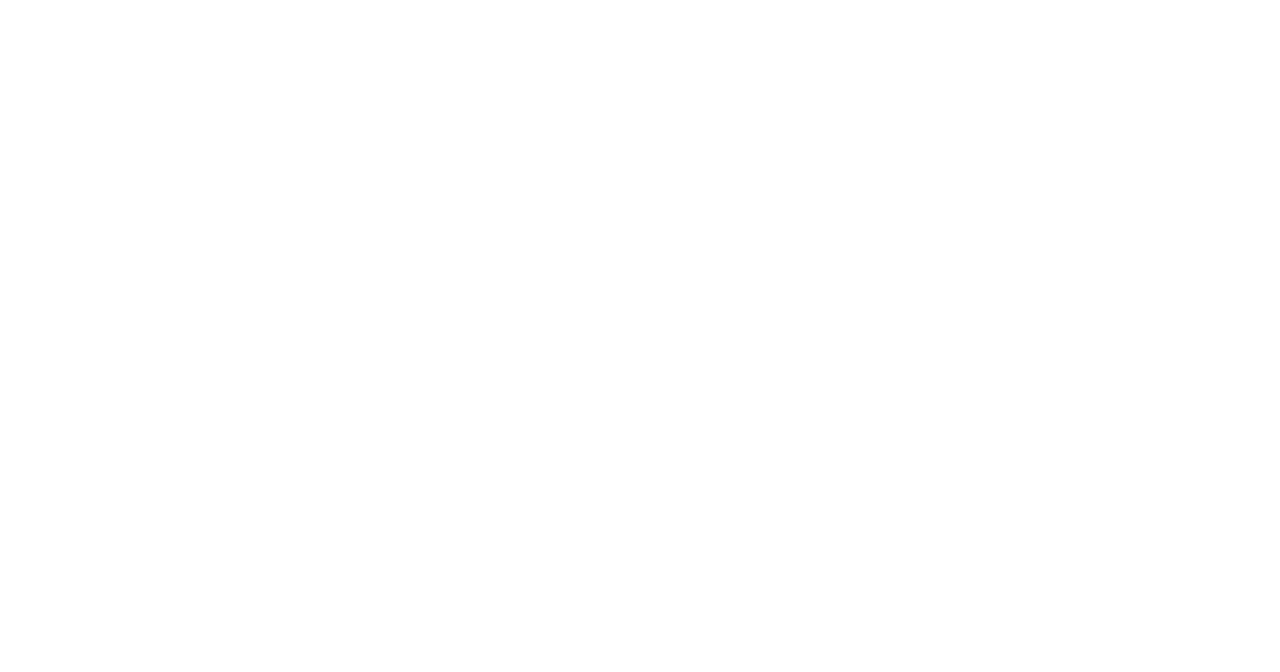
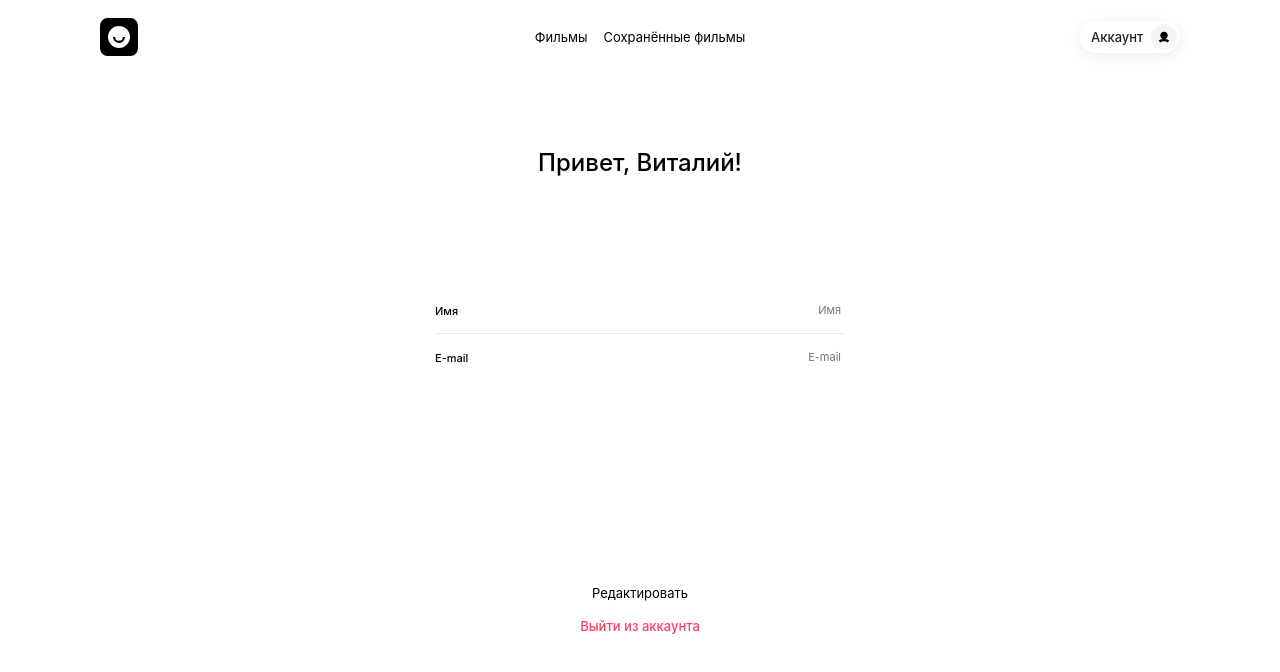
Before and after one commit to andpigge/movies-explorer-frontend, a React app: page /profile in a window 1280 px wide. Built offline with nearby package versions, Linux system fonts and the light colour scheme; a web font is replaced by a local one.

Commit message:
feat/Реализовал компонент profile

```diff
--- a/src/components/App.js
+++ b/src/components/App.js
@@ -6,6 +6,7 @@ import './app.css';
 import Main from './main/Main';
 import Movies from './movies/Movies';
 import SavedMovies from './saved-movies/SavedMovies';
+import Profile from './profile/Profile';
 
 // Контекст
 import { MovieListContext } from '../context/movieListContext';
@@ -29,6 +30,9 @@ function App() {
           <Route path='/saved-movies'>
             <SavedMovies />
           </Route>
+          <Route path='/profile' >
+            <Profile />
+          </Route>
         </Switch>
       </SaveMovieListContext.Provider>
     </MovieListContext.Provider>
--- a/src/components/header/Header.js
+++ b/src/components/header/Header.js
@@ -1,12 +1,12 @@
 import React from 'react';
-import { Link } from 'react-router-dom';
+import { Link, useRouteMatch } from 'react-router-dom';
 import './header.css';
 
 // Картинка
 import logo from '../../images/svg/logo-icon.svg';
 
 // Компоненты
-// import AuthLink from './auth-link/AuthLink';
+import AuthLink from './auth-link/AuthLink';
 import ProfileLink from './profile-link/ProfileLink';
 import Navigation from './navigation/Navigation';
 import MobuleMenu from './mobule-menu/MobuleMenu';
@@ -21,6 +21,8 @@ import {
 } from '../../utils/constants';
 
 function Header() {
+  const { url } = useRouteMatch();
+
   // Принимает минимальную ширину экрана для мобильной версии
   const isMobuleMenu = useMobuleMenu(769);
 
@@ -42,14 +44,22 @@ function Header() {
     }
   };
 
+  const checkUrl = () => {
+    if (url === '/') {
+      return (
+        <AuthLink />
+      )
+    }
+    return setMenuDisplay();
+  }
+
   return (
       <header className='header page__margin-auto'>
         <Link to='/' className='header__link-logo' >
           <img src={ logo } alt='Логотип' className='header__logo' />
         </Link>
-        {/* <AuthLink /> */}
         {
-          setMenuDisplay()
+          checkUrl()
         }
       </header>
   );
--- a/src/components/header/header.css
+++ b/src/components/header/header.css
@@ -1,10 +1,11 @@
 .header {
-  max-width: 1200px;
+  max-width: 1140px;
   padding: 18px 30px;
   display: flex;
   align-items: center;
   justify-content: space-between;
-  min-height: 43px;
+  max-height: 74px;
+  box-sizing: border-box;
 }
 
 .header__link-logo {
--- a/src/components/header/profile-link/ProfileLink.js
+++ b/src/components/header/profile-link/ProfileLink.js
@@ -8,7 +8,7 @@ function ProfileLink({ activeMenu }) {
   'header__profile-link';
 
   return (
-    <Link to='/' className={ headerProfileLink } >
+    <Link to='/profile' className={ headerProfileLink } >
       Аккаунт
       <span className='header__profile-link-icon'></span>
     </Link>
--- a/src/components/profile/Profile.js
+++ b/src/components/profile/Profile.js
@@ -1,11 +1,32 @@
 import React from 'react';
 import './profile.css';
 
+// Компоненты
+import Header from '../header/Header';
+import InputProfile from './input-profile/InputProfile';
+import ButtonProfile from './button-profile/ButtonProfile';
+import LinkProfile from './link-profile/LinkProfile';
+
 function Profile() {
   return (
-    <h1>
-      Profile
-    </h1>
+    <>
+      <Header />
+      <main className='profile'>
+        <section className='user-profile profile_margin_center'>
+          <div className='user-profile__container'>
+            <h1 className='user-profile__title'>
+              Привет, Виталий!
+            </h1>
+            <form className='user-profile__form' name='profile'>
+              <InputProfile name={ 'nameInput' } text={ 'Имя' } />
+              <InputProfile name={ 'emailInput' } text={ 'E-mail' } />
+              <ButtonProfile />
+            </form>
+            <LinkProfile />
+          </div>
+        </section>
+      </main>
+    </>
   );
 }
 
--- /dev/null
+++ b/src/components/profile/button-profile/ButtonProfile.js
@@ -0,0 +1,12 @@
+import React from 'react';
+import './buttonProfile.css';
+
+function ButtonProfile() {
+  return (
+    <button type='submit' className='user-profile__submit'>
+      Редактировать
+    </button>
+  );
+}
+
+export default ButtonProfile;
--- /dev/null
+++ b/src/components/profile/button-profile/buttonProfile.css
@@ -0,0 +1,18 @@
+.user-profile__submit {
+  width: 100%;
+  border: none;
+  background-color: inherit;
+
+  font-family: Inter;
+  font-weight: 400;
+  font-size: 13px;
+  line-height: 16px;
+  cursor: pointer;
+}
+
+@media screen and (max-width: 321px) {
+  .user-profile__submit {
+    font-size: 12px;
+    line-height: 15px;
+  }
+}
--- /dev/null
+++ b/src/components/profile/input-profile/InputProfile.js
@@ -0,0 +1,22 @@
+import React from 'react';
+import './inputProfile.css';
+
+function InputProfile({ name, text }) {
+  return (
+    <>
+      <label className='user-profile__label'>
+        { text }
+        <input
+          type='text'
+          required
+          name={ name }
+          placeholder={ text }
+          className='user-profile__field-text'
+        />
+      </label>
+      <span className='user-profile__line'></span>
+    </>
+  );
+}
+
+export default InputProfile;
--- /dev/null
+++ b/src/components/profile/input-profile/inputProfile.css
@@ -0,0 +1,65 @@
+.user-profile__label {
+  max-width: 410px;
+  width: 100%;
+  display: flex;
+  justify-content: space-between;
+  margin-bottom: 10px;
+
+  font-family: Inter;
+  font-weight: 500;
+  font-size: 11px;
+  line-height: 13px;
+  color: black;
+  align-items: center;
+}
+
+.user-profile__label:last-of-type {
+  margin-bottom: 0px;
+  margin-bottom: 214px;
+}
+
+.user-profile__field-text {
+  max-width: 122px;
+  width: 100%;
+  padding: 4px 4px 6px;
+
+  border: none;
+  background-color: inherit;
+
+  font-family: Inter;
+  font-weight: 400;
+  font-size: 11px;
+  line-height: 13px;
+  color: black;
+  text-align: right;
+}
+
+.user-profile__line {
+  display: block;
+  width: 100%;
+  height: 1px;
+  background-color: #E8E8E8;
+  margin-bottom: 13px;
+}
+
+.user-profile__line:last-of-type {
+  display: none;
+}
+
+@media screen and (max-width: 769px) {
+  .user-profile__label:last-of-type {
+    margin-bottom: 204px;
+  }
+}
+
+@media screen and (max-width: 481px) {
+  .user-profile__label:last-of-type {
+    margin-bottom: 373px;
+  }
+}
+
+@media screen and (max-width: 321px) {
+  .user-profile__field-text {
+    max-width: 120px;
+  }
+}
--- /dev/null
+++ b/src/components/profile/link-profile/LinkProfile.js
@@ -0,0 +1,13 @@
+import React from 'react';
+import { Link } from 'react-router-dom';
+import './linkProfile.css';
+
+function LinkProfile() {
+  return (
+    <Link to='/signin' className='user-profile__link'>
+      Выйти из аккаунта
+    </Link>
+  );
+}
+
+export default LinkProfile;
--- /dev/null
+++ b/src/components/profile/link-profile/linkProfile.css
@@ -0,0 +1,17 @@
+.user-profile__link {
+  display: block;
+  font-family: Inter;
+  font-weight: 500;
+  font-size: 13px;
+  line-height: 16px;
+  color: #FF4062;
+  text-align: center;
+  text-decoration: none;
+}
+
+@media screen and (max-width: 321px) {
+  .user-profile__link {
+    font-size: 12px;
+    line-height: 15px;
+  }
+}
--- a/src/components/profile/profile.css
+++ b/src/components/profile/profile.css
@@ -0,0 +1,57 @@
+.profile {
+
+}
+
+.profile_margin_center {
+  margin: 0 auto;
+}
+
+.user-profile {
+  max-width: 1280px;
+  padding: 0 30px;
+  box-sizing: border-box;
+}
+
+.user-profile__container {
+  max-width: 410px;
+  margin: 0 auto 70px;
+}
+
+.user-profile__title {
+  padding-top: 74px;
+  margin: 0;
+  margin-bottom: 123px;
+
+  font-family: Inter;
+  font-weight: 500;
+  font-size: 24px;
+  line-height: 29px;
+  text-align: center;
+  color: black;
+}
+
+.user-profile__form {
+  margin-bottom: 16px;
+}
+
+@media screen and (max-width: 769px) {
+  .user-profile__container {
+    margin-bottom: 269px;
+  }
+
+  .user-profile__title {
+    padding-top: 236px;
+    margin-bottom: 96px;
+  }
+}
+
+@media screen and (max-width: 481px) {
+  .user-profile__container {
+    margin-bottom: 40px;
+  }
+
+  .user-profile__title {
+    padding-top: 70px;
+    margin-bottom: 80px;
+  }
+}
```
